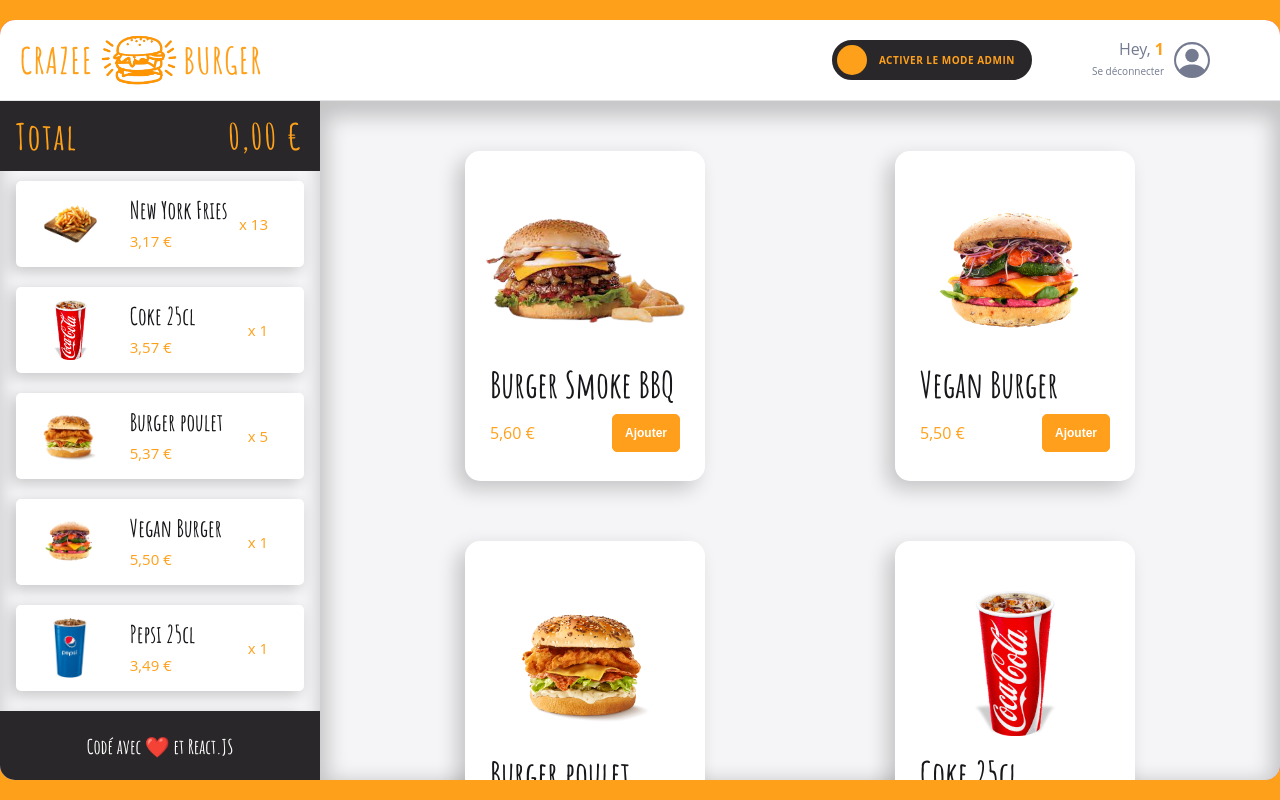
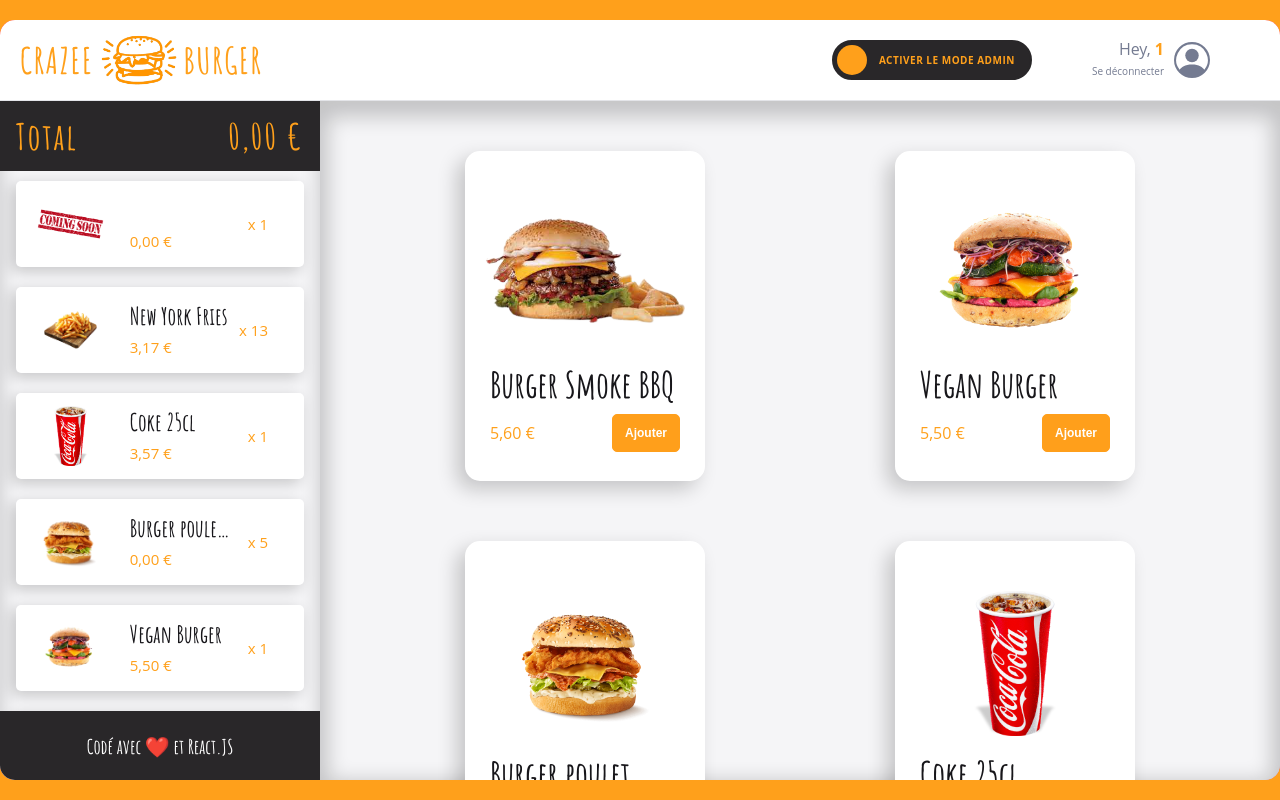
Before and after one commit to AzN-StaR27/crazee-burger, a React (Vite) app: page /order/1 in a window 1280 px wide. Built offline with nearby package versions, Linux system fonts and the light colour scheme; grey boxes are pictures that could not be loaded.

Commit message:
✨F11: BASKET > Add coming soon image if no image is provided

```diff
--- a/src/components/pages/order/Main/Basket/BasketProducts.jsx
+++ b/src/components/pages/order/Main/Basket/BasketProducts.jsx
@@ -1,13 +1,21 @@
 import React from "react";
 import styled from "styled-components";
 import BasketCard from "./BasketCard";
+import { IMAGE_COMING_SOON } from "../../../../../enums/product";
 
 export default function BasketProducts({ basket }) {
   return (
     <BasketProductsStyled>
       {basket.map((basketProduct) => (
         <div className="basket-card">
-          <BasketCard {...basketProduct} />
+          <BasketCard
+            {...basketProduct}
+            imageSource={
+              basketProduct.imageSource
+                ? basketProduct.imageSource
+                : IMAGE_COMING_SOON
+            }
+          />
         </div>
       ))}
     </BasketProductsStyled>
--- a/src/components/pages/order/Main/MainRightSide/Menu/Menu.jsx
+++ b/src/components/pages/order/Main/MainRightSide/Menu/Menu.jsx
@@ -7,9 +7,10 @@ import OrderContext from "../../../../../../context/OrderContext.jsx";
 import EmptyMenuClient from "./EmptyMenuClient.jsx";
 import EmptyMenuAdmin from "./EmptyMenuAdmin.jsx";
 import { checkIfProductIsClicked } from "./helper.jsx";
-import { EMPTY_PRODUCT } from "../../../../../../enums/product.jsx";
-
-const IMAGE_BY_DEFAULT = "/images/coming-soon.png";
+import {
+  EMPTY_PRODUCT,
+  IMAGE_COMING_SOON,
+} from "../../../../../../enums/product.jsx";
 
 export default function Menu() {
   const {
@@ -61,7 +62,7 @@ export default function Menu() {
           <Card
             key={id}
             title={title}
-            imageSource={imageSource ? imageSource : IMAGE_BY_DEFAULT}
+            imageSource={imageSource ? imageSource : IMAGE_COMING_SOON}
             leftDescription={formatPrice(price)}
             hasDeleteButton={isModeAdmin}
             onDelete={(event) => handleOnDelete(event, id)}
--- a/src/enums/product.jsx
+++ b/src/enums/product.jsx
@@ -4,3 +4,5 @@ export const EMPTY_PRODUCT = Object.freeze({
   imageSource: "",
   price: 0,
 });
+
+export const IMAGE_COMING_SOON = "/images/coming-soon.png";
--- a/src/hooks/useBasket.jsx
+++ b/src/hooks/useBasket.jsx
@@ -2,7 +2,7 @@ import { useState } from "react";
 import { fakeBasket } from "../fakeData/fakeBasket";
 
 export const useBasket = () => {
-  const [basket, setBasket] = useState(fakeBasket.LARGE);
+  const [basket, setBasket] = useState(fakeBasket.LARGE_WEIRD);
 
   return { basket };
 };
```
